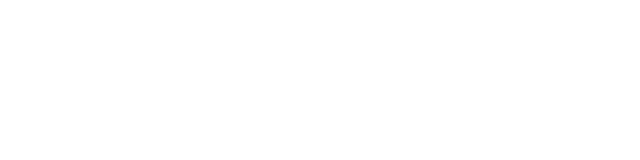
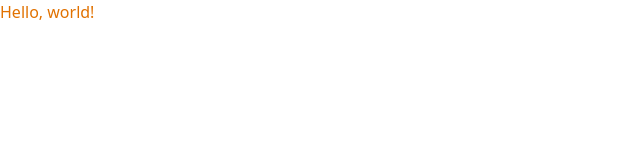
Before and after one commit to branham-dev/voyage-craft, a React (Vite) app: page / in a window 1280 px wide. Shown: the top 160 px of the page, without its empty margins (0-640 px from the left). Built offline with nearby package versions, Linux system fonts and the light colour scheme.

Commit message:
chore: install and configure Tailwind CSS

```diff
--- a/package.json
+++ b/package.json
@@ -10,10 +10,12 @@
     "preview": "vite preview"
   },
   "dependencies": {
+    "@tailwindcss/vite": "^4.0.14",
     "@tanstack/react-query": "^5.69.0",
     "axios": "^1.8.3",
     "react": "^19.0.0",
-    "react-dom": "^19.0.0"
+    "react-dom": "^19.0.0",
+    "tailwindcss": "^4.0.14"
   },
   "devDependencies": {
     "@eslint/js": "^9.21.0",
--- a/src/App.jsx
+++ b/src/App.jsx
@@ -3,7 +3,7 @@
 
 
 
-	return <></>;
+	return <><h1 className="text-amber-600">Hello, world!</h1></>;
 }
 
 export default App;
--- a/src/index.css
+++ b/src/index.css
@@ -0,0 +1 @@
+@import "tailwindcss";
--- a/vite.config.js
+++ b/vite.config.js
@@ -1,9 +1,10 @@
 import { defineConfig } from "vite";
 import react from "@vitejs/plugin-react";
+import tailwindcss from "@tailwindcss/vite";
 
 // https://vite.dev/config/
 export default defineConfig({
-	plugins: [react()],
+	plugins: [react(), tailwindcss()],
 	server: {
 		port: 4007,
 	},
```
Also changed, not shown: 1 other file (tests, documents, lock files or other folders).
